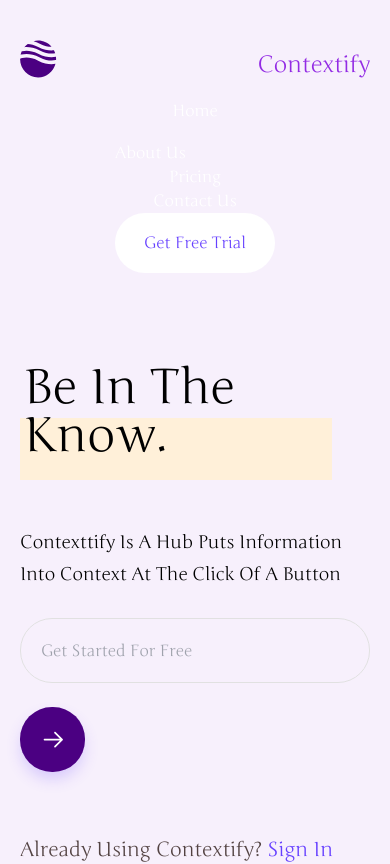
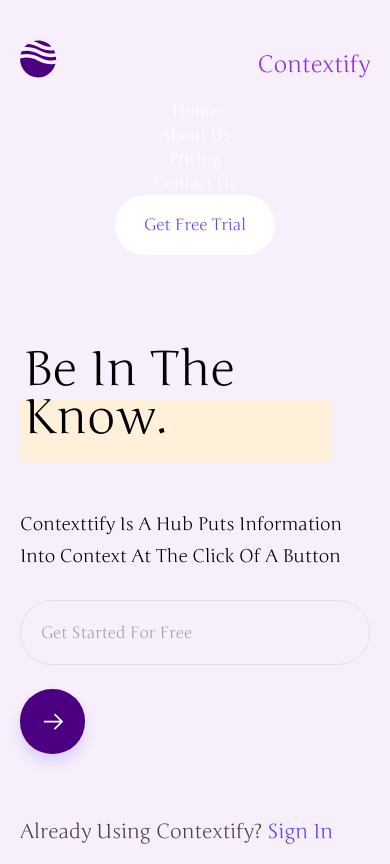
Before and after one commit to rishabh-17/contextify-ai, a React (Vite) app in the folder client/: page / in a window 390 px wide. Shown: the top 864 px of the page. Built offline with nearby package versions, Linux system fonts and the light colour scheme.

Commit message:
Navigation

```diff
--- a/client/src/components/Header/index.jsx
+++ b/client/src/components/Header/index.jsx
@@ -1,7 +1,9 @@
 import React from "react";
 import { Button, Text, Img } from "./..";
+import { useNavigate } from "react-router-dom";
 
 export default function Header({ ...props }) {
+  const navigate = useNavigate();
   return (
     <header {...props}>
       <div className="w-full">
@@ -21,26 +23,26 @@ export default function Header({ ...props }) {
             </Text>
           </div>
           <div className="flex sm:flex-col items-center">
-            <a href="home" target="_blank" rel="noreferrer">
+            <div onClick={()=>navigate('/')} >
               <Text as="p" className="!text-white-A700 capitalize">
                 home
               </Text>
-            </a>
-            <a href="#" className="self-start mt-[18px] ml-8 sm:ml-0">
+            </div>
+            <div onClick={()=>navigate('/about')} >
               <Text as="p" className="!text-white-A700 capitalize">
                 about us
               </Text>
-            </a>
-            <a href="pricing" target="_blank" rel="noreferrer" className="ml-7 sm:ml-0">
+            </div>
+            <div onClick={()=>navigate('/pricing')} >
               <Text as="p" className="!text-white-A700 capitalize">
                 pricing
               </Text>
-            </a>
-            <a href="#" className="ml-[19px] sm:ml-0">
+            </div>
+            <div onClick={()=>navigate('/contactus')} >
               <Text as="p" className="!text-white-A700 capitalize">
                 Contact Us
               </Text>
-            </a>
+            </div>
             <div className="flex ml-[21px] sm:ml-0">
               <Button color="white_A700" size="9xl" className="sm:px-5 capitalize min-w-[160px] rounded-[30px]">
                 Get Free Trial
```
